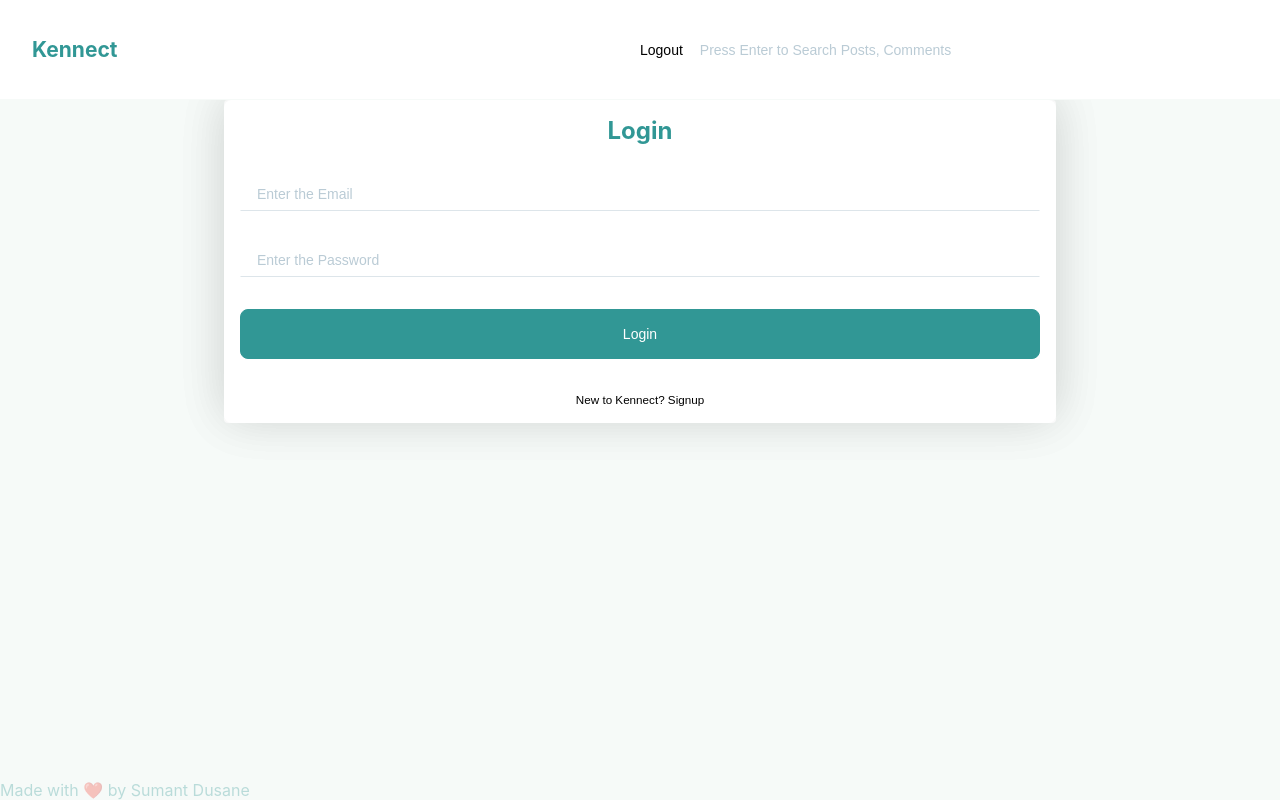
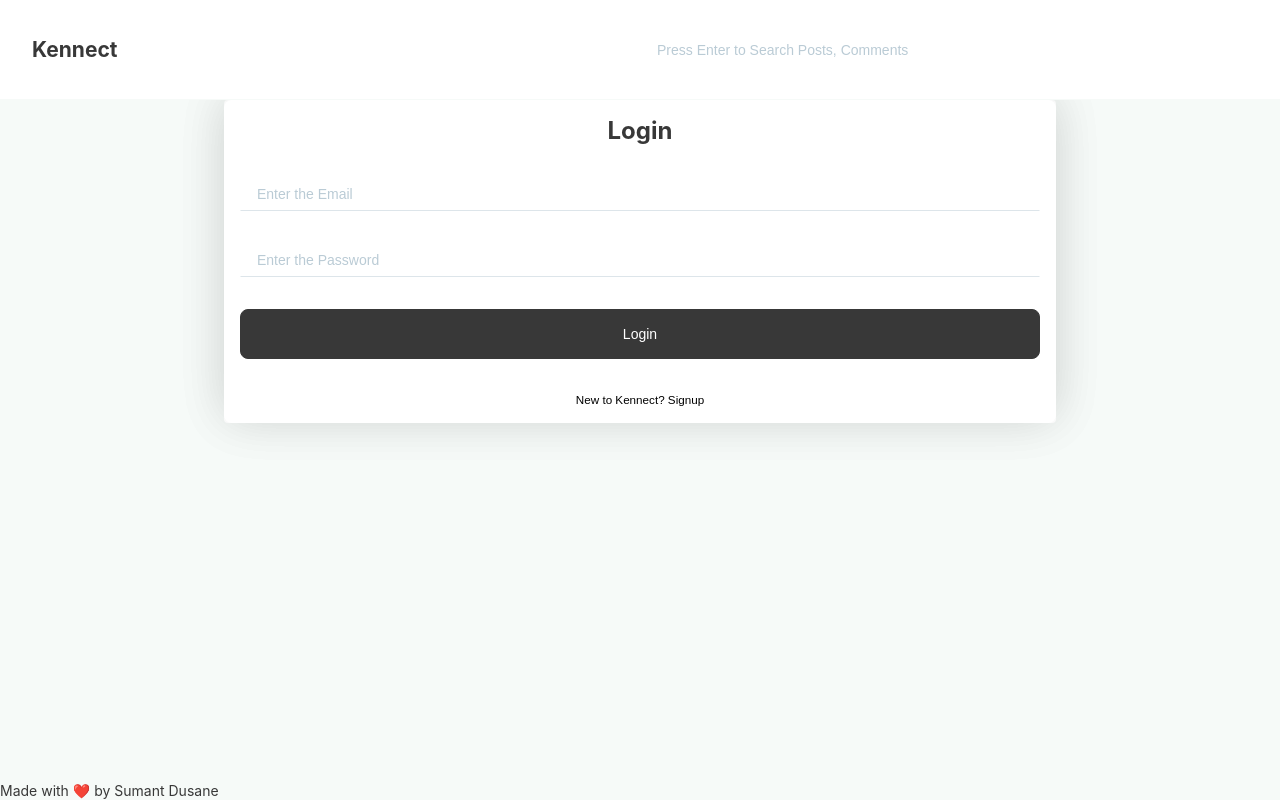
Before and after one commit to Sumant-Dusane/Kennect-Assessment, a React (Create React App) app in the folder client/: page /auth in a window 1280 px wide. Built offline with nearby package versions, Linux system fonts and the light colour scheme.

Commit message:
added loading state

```diff
--- a/client/src/assets/styles/_variables.scss
+++ b/client/src/assets/styles/_variables.scss
@@ -9,19 +9,12 @@ $black:             #000000;
 $dark:              #383838;
 $stroke:            #DDE5EA;
 $strokeVariant:     #BACBD5;
-$textColor:         #319795;
-$textColorVariant:  #8DA4BF;
-$green:             #05C165;
-$blue:              #0073E6;
+$textColor:         $dark;
 $blueSubtle:        #E5F1FC;
 $orange:            #c86508;
-$orangeSubtle:      #FBEBEA;
-$chipsBlue:         #DDEDFF;
 
 // Font Size
 $font-size-base:      1rem;
-$font-size-xxl:         $font-size-base * 4;                //64px
-$font-size-xl:         $font-size-base * 3;                //48px
 $font-size-l:         $font-size-base * 2;                //32px
 $font-size-m:         $font-size-base * 1.5;              //24px
 $font-size-s:        $font-size-base * 1.125;             //18px
@@ -36,12 +29,9 @@ $gutter:      1rem;
 $gutter1_4:   $gutter * 0.25;                         //4px
 $gutter1_2:   $gutter * 0.5;                          //8px
 $gutter10:    $gutter * 0.625;                       //10px
-$gutter12:    $gutter * 0.75;                        //12px
-$gutter20:    $gutter * 1.25;                        //20px
 $gutter24:    $gutter * 1.5;                         //24px
 $gutter2x:    $gutter * 2;                           //32px
 $gutter3x:    $gutter * 3;                           //48px
-$gutter4x:    $gutter * 4;                           //64px
 
 
 //Font Weights
@@ -64,9 +54,6 @@ $border-radius-button:  50px;
 $border-radius-rounded:  50%;
 
 // Transitions
-$transition-long:       500ms all ease-in-out;
 $transition-in-out:     200ms all ease-in-out;
-$transition-in:         200ms all ease-in;
-$transition-out:        200ms all ease-out;
 
 $box-shadow-large:    0px -4px 50px 0px rgba(0, 0, 0, 0.09);
--- a/client/src/components/Footer/Footer.jsx
+++ b/client/src/components/Footer/Footer.jsx
@@ -4,7 +4,7 @@ import "./footer.scss";
 export default function Footer() {
   return (
     <div className='footer'>
-      <span>Made with ❤️ by Sumant Dusane</span>
+      <a href='https://www.linkedin.com/in/sumant-dusane'>Made with ❤️ by Sumant Dusane</a>
     </div>
   )
 }
--- /dev/null
+++ b/client/src/components/LoadingState/LoadingState.jsx
@@ -0,0 +1,14 @@
+import React from 'react';
+import "./loadingstate.scss";
+import spinner from "../../assets/images/spinner.gif"
+
+export default function LoadingState() {
+  return (
+    <div className='loading-state'>
+        <div className="spinner">
+            <img src={spinner} alt="" />
+        </div>
+      <div className="loading-state__text">Please Wait 😴, <br /> Loading Data...</div>
+    </div>
+  )
+}
--- /dev/null
+++ b/client/src/components/LoadingState/loadingstate.scss
@@ -0,0 +1,10 @@
+@import "../../assets/styles/variables";
+
+.loading-state {
+    text-align: center;
+    padding: $gutter2x 0;
+
+    &__text {
+        font-size: $font-size-m;
+    }
+}
--- a/client/src/components/MainActivity/MainActivity.jsx
+++ b/client/src/components/MainActivity/MainActivity.jsx
@@ -6,6 +6,8 @@ import { endpoint } from '../../constants/constants';
 import { useParams } from 'react-router-dom';
 import { FontAwesomeIcon } from '@fortawesome/react-fontawesome';
 import { faHourglassEmpty } from '@fortawesome/free-solid-svg-icons';
+import {removeCurrentUser} from "../../constants/constants";
+import LoadingState from '../LoadingState/LoadingState';
 
 export default function MainActivity() {
   const [allActivities, setActivities] = useState([]);
@@ -43,14 +45,19 @@ export default function MainActivity() {
       return <Post key={index} data={activity} />
     })
   }
+  function logoutUser() {
+    removeCurrentUser();
+    window.location.href = '/auth';
+  }
   return (
     <>
+    <button className='btn btn-logout' onClick={logoutUser}>Logout</button>
     {searchTerm ?
       <div className="title">You Searched For 👀: <b>{searchTerm}</b>, <br /> Here are the Results </div> :
       <div className="title"><b>Welcome 👋,</b> <br /> Checkout latest posts</div>}
     <NewPost />
     { isLoading ?
-      <div>Please Wait Loading Data...</div> :
+      <LoadingState /> :
       allActivities.length ?
       MapAllPosts(allActivities) :
       <div className='empty-state'>
--- a/client/src/components/MainActivity/mainactivity.scss
+++ b/client/src/components/MainActivity/mainactivity.scss
@@ -8,7 +8,6 @@
     width: 65%;
     box-shadow: $box-shadow-large;
     border-radius: $border-radius-small;
-}
 
     .empty-state {
         @include flex(column, center, center);
@@ -30,3 +29,13 @@
         margin-bottom: $gutter;
         padding: $gutter;
     }
+    .btn-logout {
+        color: $orange;
+        padding: $gutter;
+        display: block;
+
+        &:hover {
+            text-decoration: underline;
+        }
+    }
+}
--- a/client/src/components/Navbar/Navbar.jsx
+++ b/client/src/components/Navbar/Navbar.jsx
@@ -1,6 +1,5 @@
 import React from 'react';
 import "./navbar.scss";
-import {removeCurrentUser} from "../../constants/constants";
 
 export default function Navbar() {
   function search(event){
@@ -8,15 +7,10 @@ export default function Navbar() {
       window.location.href = '/search/' + event.target.value;
     }
   }
-  function logoutUser() {
-    removeCurrentUser();
-    window.location.href = '/auth';
-  }
   return (
     <nav className='navbar'>
       <a href="/"><h1>Kennect</h1></a>
       <div className="search">
-        <button className='btn btn-danger' onClick={logoutUser}>Logout</button>
         <input className='search' type="text" placeholder='Press Enter to Search Posts, Comments' onKeyDown={search} />
       </div>
     </nav>
--- a/client/src/components/Post/post.scss
+++ b/client/src/components/Post/post.scss
@@ -7,7 +7,6 @@
     padding: $gutter;
     width: 100%;
     border-top: 1px solid $stroke;
-    z-index: 0;
 
     &:not(:last-child) {
         border-bottom: 1px solid $stroke;
@@ -26,8 +25,6 @@
         .btn {
             position: relative;
             margin-right: $gutter1_4;
-            z-index: 1;
-            pointer-events: auto;
         }
 
         .btn-like {
--- a/client/src/components/PostDetail/PostDetail.jsx
+++ b/client/src/components/PostDetail/PostDetail.jsx
@@ -5,6 +5,7 @@ import { useLocation, useParams } from 'react-router-dom';
 import { endpoint, getCurrentUser } from '../../constants/constants';
 import { FontAwesomeIcon } from '@fortawesome/react-fontawesome';
 import { faArrowLeft } from '@fortawesome/free-solid-svg-icons';
+import LoadingState from '../LoadingState/LoadingState';
 
 export default function PostDetail() {
   const { postId } = useParams();
@@ -64,7 +65,8 @@ export default function PostDetail() {
   return (
     <>
       {
-        isLoading ? <>Please Wait...</> :
+        isLoading ?
+          <LoadingState/> :
           <>
             <a className='btn btn-back' href="/"><FontAwesomeIcon icon={faArrowLeft} />  Back to Activity</a>
             <Post data={activityFeed} />
--- a/client/src/components/PostDetail/postdetail.scss
+++ b/client/src/components/PostDetail/postdetail.scss
@@ -1,6 +1,7 @@
 @import "../../assets/styles/variables";
 @import "../../assets/styles/sudo";
 @import "../../assets/styles/flex";
+@import "../../assets/styles/text-functions";
 
 .activity {
     padding-top: 0;
@@ -10,7 +11,6 @@
         padding: $gutter;
         width: 100%;
         border-top: 1px solid $stroke;
-        z-index: 0;
 
         &:not(:last-child) {
             border-bottom: 1px solid $stroke;
@@ -28,8 +28,6 @@
             .btn {
                 position: relative;
                 margin-right: $gutter1_4;
-                z-index: 1;
-                pointer-events: auto;
             }
 
             .btn-like {
@@ -89,14 +87,21 @@
         }
 
         &__comment {
-            padding-left: $gutter;
+            width: 100%;
+            margin: 0 ;
 
-            span {
-                opacity: 0.5;
-                font-size: $font-size-xs;
+            p {
+                @include line-clamp(10);
             }
 
             div {
+                margin-top: $gutter1_2;
+
+                span {
+                    opacity: 0.5;
+                    font-size: $font-size-xs;
+                }
+
                 small {
                     margin-right: $gutter1_2;
                 }
```
Also changed, not shown: client/src/assets/images/spinner.gif (added). Lines whose indentation alone changed are shown as unchanged.
